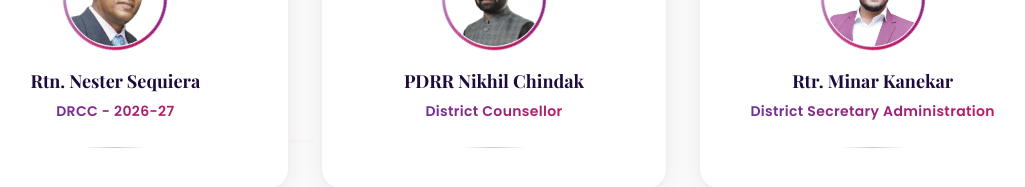
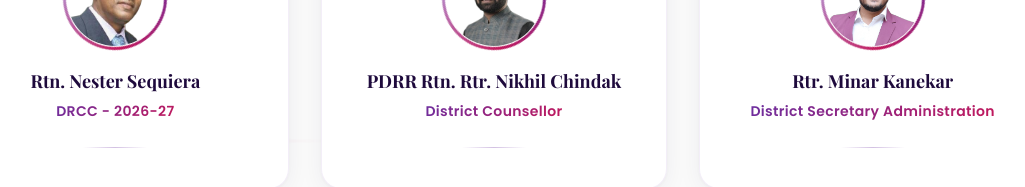
Before and after one commit to siddarthsk23/sankalpana, a React (Vite) app: page / in a window 1280 px wide. Shown: the part 2425-2612 px from the top of the page, without its empty margins (146-1171 px from the left). Built offline with nearby package versions, Linux system fonts and the light colour scheme; a web font is replaced by a local one.

Commit message:
Update Nikhil's name in Dignitaries

```diff
--- a/src/components/Dignitaries.jsx
+++ b/src/components/Dignitaries.jsx
@@ -30,7 +30,7 @@ const dignitaries = [
     image: '/images/nester_nobg.png',
   },
   {
-    name: 'PDRR Nikhil Chindak',
+    name: 'PDRR Rtn. Rtr. Nikhil Chindak',
     designation: 'District Counsellor',
     org: '',
     initials: 'NC',
```
